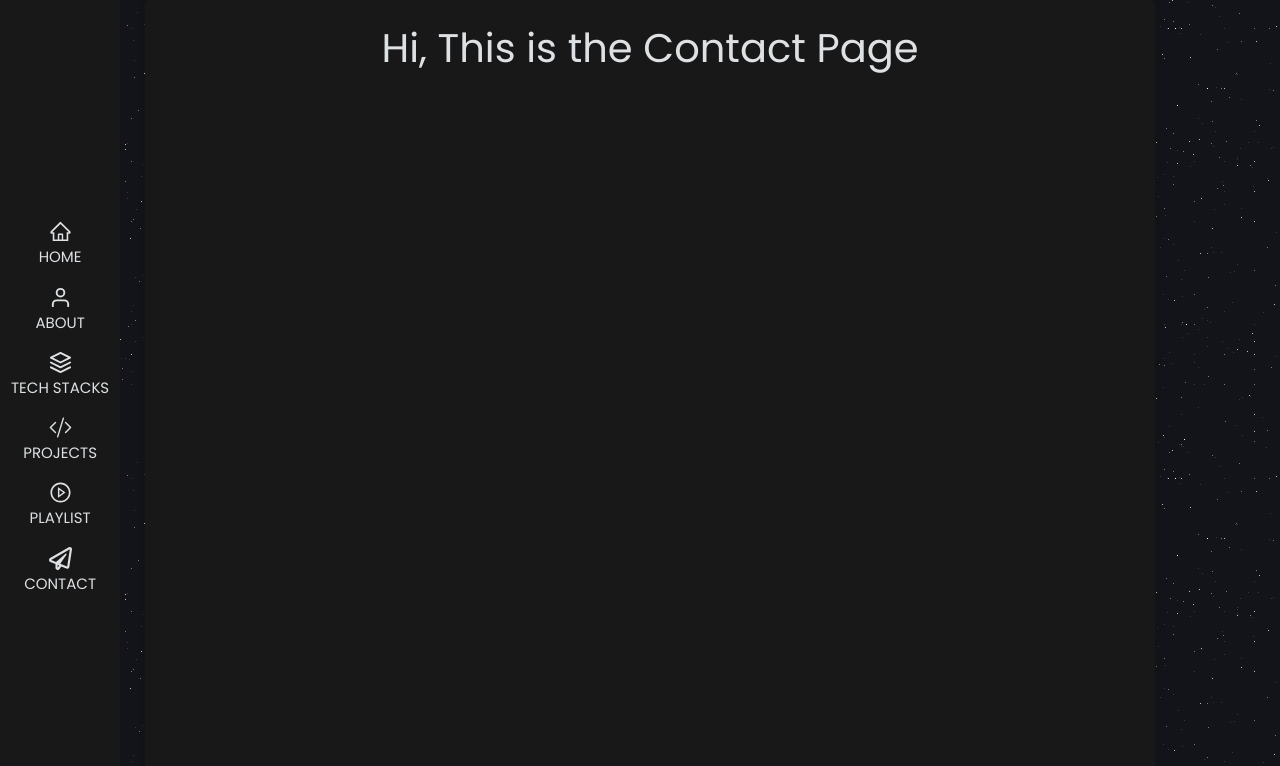
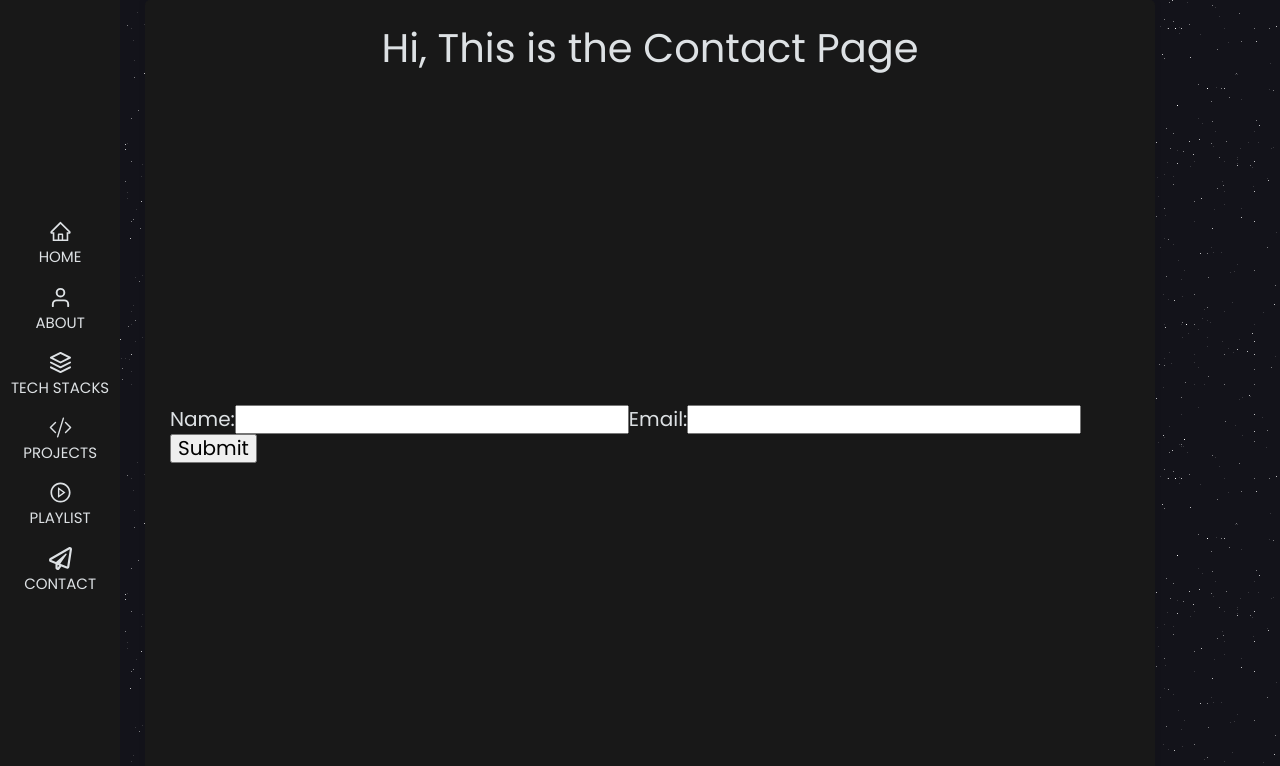
Before and after one commit to DineshS92/portfolio, a Gatsby site: page /contact in a window 1280 px wide. Shown: the top 766 px of the page. Built offline with nearby package versions, Linux system fonts and the light colour scheme; Gatsby itself is replaced by a stand-in of ours.

Commit message:
test form

```diff
--- a/gatsby-config.js
+++ b/gatsby-config.js
@@ -3,6 +3,10 @@ import dotenv from 'dotenv';
 dotenv.config({ path: '.env' });
 
 export default {
+  proxy: {
+    prefix: "/.netlify",
+    url: "https://determined-elion-16345f.netlify.app",
+  },
   plugins: [
     `gatsby-plugin-sharp`,
     `gatsby-transformer-sharp`,
--- a/src/pages/contact.js
+++ b/src/pages/contact.js
@@ -1,38 +1,37 @@
 import React, {useState} from 'react';
-// import sanityClient from '@sanity/client';
 
 export default function Contact() {
 
-  // const client = sanityClient({
-  //   projectId: 'gfj5vc9n',
-  //   dataset: 'production',
-  //   token: process.env.GATSBY_SANITY_API_TOKEN,
-  //   useCdn: false
-  // })
+  const [form, setForm] = useState({name: '', email: ''});
 
-  // const [form, setForm] = useState({name: '', email: ''});
+  const handleNameChange = e => {
+    setForm({
+      ...form,
+      [e.target.name]: e.target.value
+    });
+  }
 
-  // const handleNameChange = e => {
-  //   setForm({
-  //     ...form,
-  //     [e.target.name]: e.target.value
-  //   });
-  // }
-
-  // const sendToSanity = () => {
-  //   client.create({
-  //     _type: 'form',
-  //     name: form.name,
-  //     email: form.email
-  //   })
-  //   .then(res => console.log('success'));
-  // }
+  const sendToSanity = () => {
+    fetch('/.netlify/functions/createlead', {
+      method: 'POST',
+      headers: {
+        'Content-Type': 'application/json'
+      },
+      body: JSON.stringify({
+        _type: 'form',
+        name: form.name,
+        email: form.email
+      })
+    })
+      .then(res => res.json())
+      .then(data => console.log(data));
+  };
 
 
   return(
     <>
       <h1>Hi, This is the Contact Page</h1>
-      {/* <form>
+      <form>
         <label>Name:
           <input type="text" required name="name" onChange={handleNameChange} />
         </label>
@@ -40,7 +39,7 @@ export default function Contact() {
           <input type="email" required name="email" onChange={handleNameChange} />
         </label>
         <button onClick={sendToSanity} type='button'>Submit</button>
-      </form> */}
+      </form>
     </>
   );
 }
```
Also changed, not shown: 1 other file.
